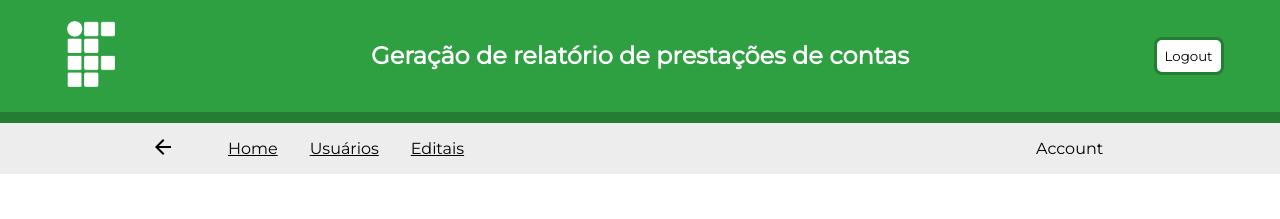
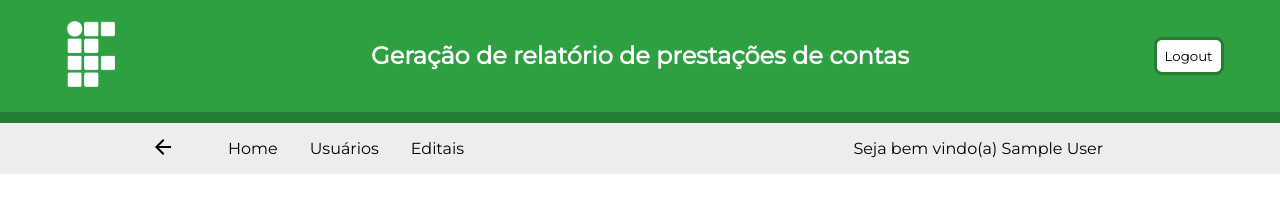
Before and after one commit to IFRS-Feliz/PC-AIPCTI-fe, a React (Create React App) app: page /admin/usuarios/adicionar in a window 1280 px wide. Shown: the top 219 px of the page. Built offline with nearby package versions, Linux system fonts and the light colour scheme; no server answers; sample sign-in values are in the browser's storage.

Commit message:
Mudanças visuais no menu e no header

```diff
--- a/src/Components/Menu.jsx
+++ b/src/Components/Menu.jsx
@@ -26,6 +26,7 @@ export default function Menu() {
                 .split("/")
                 .filter((i) => i !== "").length !== 1 && (
                 <Link
+                  className={style.linkMenu}
                   to={location.pathname.substring(
                     0,
                     location.pathname.lastIndexOf("/")
@@ -46,18 +47,26 @@ export default function Menu() {
           </div>
           <div>
             {isAdmin() ? (
-              <Link to="/admin">Home</Link>
+              <Link to="/admin" className={style.linkMenu}>
+                Home
+              </Link>
             ) : (
-              <Link to="/projetos">Home</Link>
+              <Link to="/projetos" className={style.linkMenu}>
+                Home
+              </Link>
             )}
           </div>
           {isAdmin() ? (
             <>
               <div>
-                <Link to="/admin/usuarios">Usuários</Link>
+                <Link to="/admin/usuarios" className={style.linkMenu}>
+                  Usuários
+                </Link>
               </div>
               <div>
-                <Link to="/admin/editais">Editais</Link>
+                <Link to="/admin/editais" className={style.linkMenu}>
+                  Editais
+                </Link>
               </div>
             </>
           ) : (
@@ -65,7 +74,9 @@ export default function Menu() {
           )}
         </div>
         <div className={style.containerInner}>
-          <div>Account</div>
+          <div className={style.account}>
+            <p>Seja bem vindo(a) {user.nome}</p>
+          </div>
         </div>
       </div>
     </div>
--- a/src/Components/NovoProjeto.jsx
+++ b/src/Components/NovoProjeto.jsx
@@ -36,7 +36,7 @@ export default function NovoProjeto({ projetos, setProjetos, index, editais }) {
             setProjetos(newProjetos);
           }}
         >
-          <svg height="1.5rem" width="1.5rem">
+          <svg height="1.5rem" width="1.5rem" className={style.svgNovoProjeto}>
             <path
               fill="#084C61"
               d="M6 19c0 1.1.9 2 2 2h8c1.1 0 2-.9 2-2V7H6v12zM19 4h-3.5l-1-1h-5l-1 1H5v2h14V4z"
--- a/src/assets/css/components/menu.module.css
+++ b/src/assets/css/components/menu.module.css
@@ -29,3 +29,21 @@
   padding: 0.7rem;
   padding-right: 2.3rem;
 }
+
+.linkMenu,
+.linkMenu svg {
+  transition: 0.2s ease;
+}
+
+.linkMenu:hover {
+  color: #084c61;
+}
+
+.linkMenu:hover svg {
+  fill: #084c61;
+}
+
+.account {
+  text-align: center;
+  display: flex;
+}
--- a/src/assets/css/components/novoProjeto.module.css
+++ b/src/assets/css/components/novoProjeto.module.css
@@ -55,3 +55,11 @@ select {
 .novoProjetoField label {
   width: 6rem;
 }
+
+.svgNovoProjeto {
+  transition: transform 0.3s ease;
+}
+
+.svgNovoProjeto:hover {
+  transform: scale(1.2);
+}
--- a/src/assets/css/global.css
+++ b/src/assets/css/global.css
@@ -6,6 +6,7 @@
   font-family: "Montserrat", sans-serif;
   color: black;
   outline: none;
+  text-decoration: none;
 }
 
 button:hover {
```
